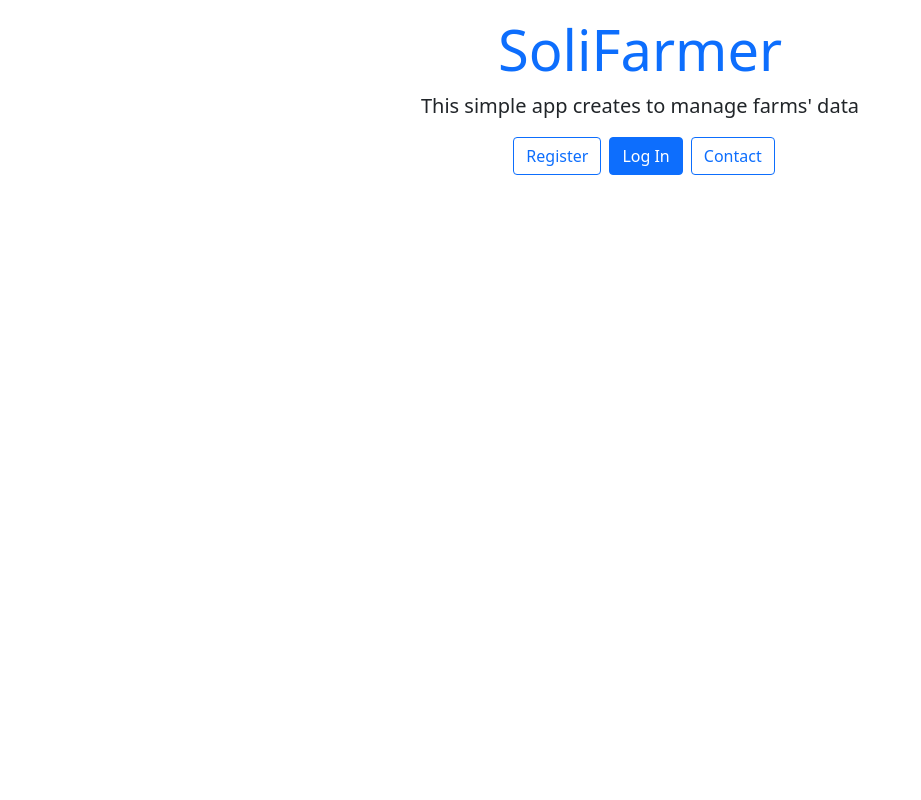
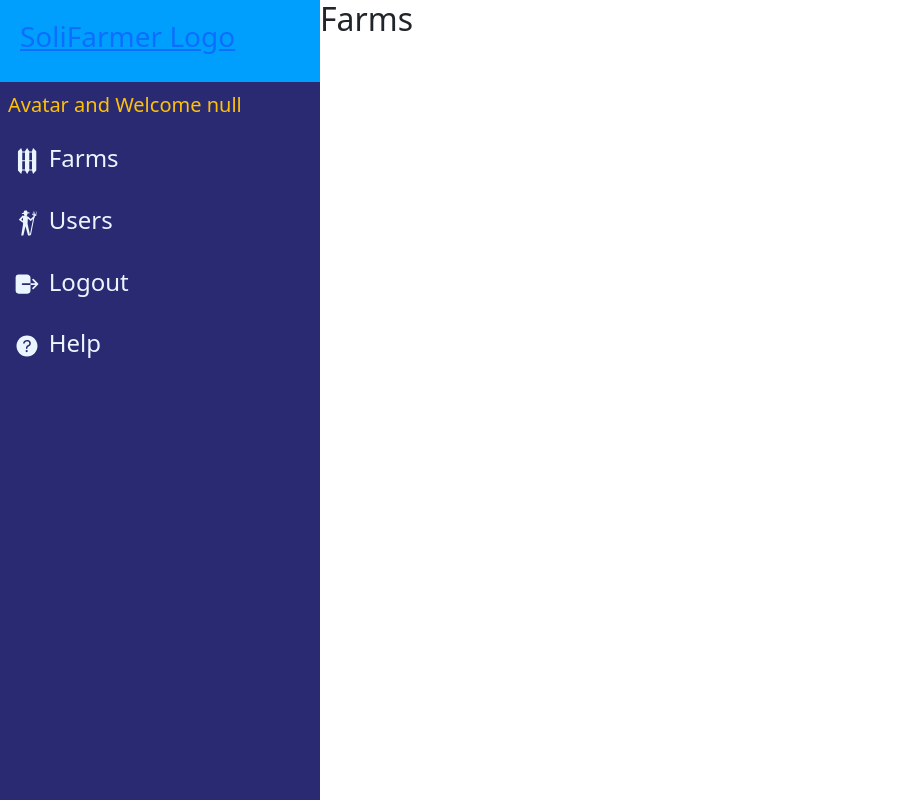
Before and after one commit to wakilb/Solifarmer-source, a React (Create React App) app: page /farms in a window 1280 px wide. Shown: the whole page, without its empty margins (0-921 px from the left). Built offline with nearby package versions, Linux system fonts and the light colour scheme.

Commit message:
Add routing mechanism and main navigation links

```diff
--- a/package.json
+++ b/package.json
@@ -10,6 +10,7 @@
     "react": "^17.0.2",
     "react-dom": "^17.0.2",
     "react-icons": "^4.3.1",
+    "react-router-dom": "^6.2.1",
     "react-scripts": "5.0.0",
     "web-vitals": "^2.1.3"
   },
--- a/src/App.js
+++ b/src/App.js
@@ -6,7 +6,7 @@ class App extends Component {
   constructor() {
     super();
     this.state = {
-      user: null,
+      user: "null",
     };
   }
 
--- a/src/Dashboard.js
+++ b/src/Dashboard.js
@@ -8,7 +8,7 @@ class Dashboard extends Component {
 
     return (
       <div className="wrapper">
-        <Navigation />
+        <Navigation user={user} />
         <Main></Main>
       </div>
     );
--- a/src/Navigation.js
+++ b/src/Navigation.js
@@ -1,6 +1,7 @@
 import { Component } from "react";
 import { GiFarmer, GiWoodenFence } from "react-icons/gi";
-import { IoHome, IoLogOut, IoHelpCircle } from "react-icons/io5";
+import { IoLogOut, IoHelpCircle } from "react-icons/io5";
+import { Routes, Route, Link } from "react-router-dom";
 
 class Navigation extends Component {
   render() {
@@ -8,39 +9,36 @@ class Navigation extends Component {
     return (
       <nav id="sidebar">
         <div className="sidebar-header">
-          <h3>SoliFarmer Logo</h3>
+          <Link to="/" className="fs-4">
+            <h3>SoliFarmer Logo</h3>
+          </Link>
         </div>
         <div className="m-2 fs-5 text-warning">Avatar and Welcome {user}</div>
         <ul className="list-unstyled">
-          <li className="">
-            <a href="#" className="fs-4">
-              <IoHome className="fs-3 me-2" />
-              Home
-            </a>
-          </li>
+          <li className=""></li>
           <li className="d-3">
-            <a href="#" className="fs-4">
+            <Link to="/farms" className="fs-4">
               <GiWoodenFence className="fs-3 me-2" />
               Farms
-            </a>
+            </Link>
           </li>
           <li className="">
-            <a href="#" className="fs-4">
+            <Link to="/users" className="fs-4">
               <GiFarmer className="fs-3 me-2" />
               Users
-            </a>
+            </Link>
           </li>
           <li className="">
-            <a href="#" className="fs-4">
+            <Link to="#" className="fs-4">
               <IoLogOut className="fs-3 me-2" />
               Logout
-            </a>
+            </Link>
           </li>
           <li className="">
-            <a href="#" className="fs-4">
+            <Link to="#" className="fs-4">
               <IoHelpCircle className="fs-3 me-2" />
               Help
-            </a>
+            </Link>
           </li>
         </ul>
       </nav>
--- a/src/Welcome.js
+++ b/src/Welcome.js
@@ -18,7 +18,7 @@ class Welcome extends Component {
               <a href="/login" className="btn btn-primary ms-2">
                 Log In
               </a>
-              <a href="/meetings" className="btn btn-outline-primary ms-2">
+              <a href="/contact" className="btn btn-outline-primary ms-2">
                 Contact
               </a>
             </div>
--- a/src/index.js
+++ b/src/index.js
@@ -4,8 +4,14 @@ import "./index.css";
 import App from "./App";
 import reportWebVitals from "./reportWebVitals";
 import "bootstrap/dist/css/bootstrap.css";
+import { BrowserRouter } from "react-router-dom";
 
-ReactDOM.render(<App />, document.getElementById("root"));
+ReactDOM.render(
+  <BrowserRouter>
+    <App />
+  </BrowserRouter>,
+  document.getElementById("root")
+);
 
 // If you want to start measuring performance in your app, pass a function
 // to log results (for example: reportWebVitals(console.log))
--- a/src/main.js
+++ b/src/main.js
@@ -1,8 +1,18 @@
 import { Component } from "react";
+import Farms from "./Farms";
+import Users from "./Users";
+import Home from "./Home";
+import { Routes, Route, Link } from "react-router-dom";
 
 class Main extends Component {
   render() {
-    return <div id="main"></div>;
+    return (
+      <Routes>
+        <Route path="/" element={<Home></Home>}></Route>
+        <Route path="/farms" element={<Farms></Farms>}></Route>
+        <Route path="/users" element={<Users></Users>}></Route>
+      </Routes>
+    );
   }
 }
 
```
Also changed, not shown: 1 other file (tests, documents, lock files or other folders).
